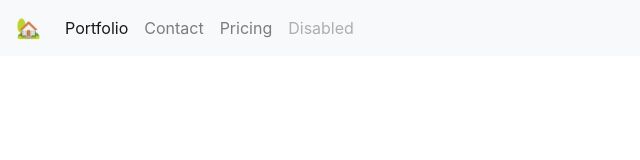
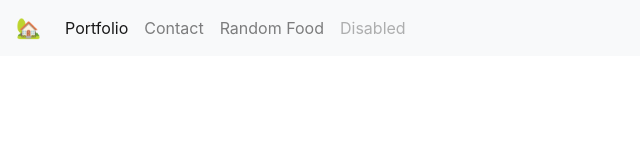
Before and after one commit to mussymuss/home, a plain HTML site: page index.html in a window 1280 px wide. Shown: the full height of the page, 0-640 px from the left. Drawn offline with nearby package versions, Linux system fonts and the light colour scheme.

```diff
--- a/index.html
+++ b/index.html
@@ -23,7 +23,7 @@
               <a class="nav-link" href="#">Contact</a>
             </li>
             <li class="nav-item">
-              <a class="nav-link" href="#">Pricing</a>
+              <a class="nav-link" href="#">Random Food</a>
             </li>
             <li class="nav-item">
               <a class="nav-link disabled" href="#">Disabled</a>
```
Also changed, not shown: Portfolio.html (added).
